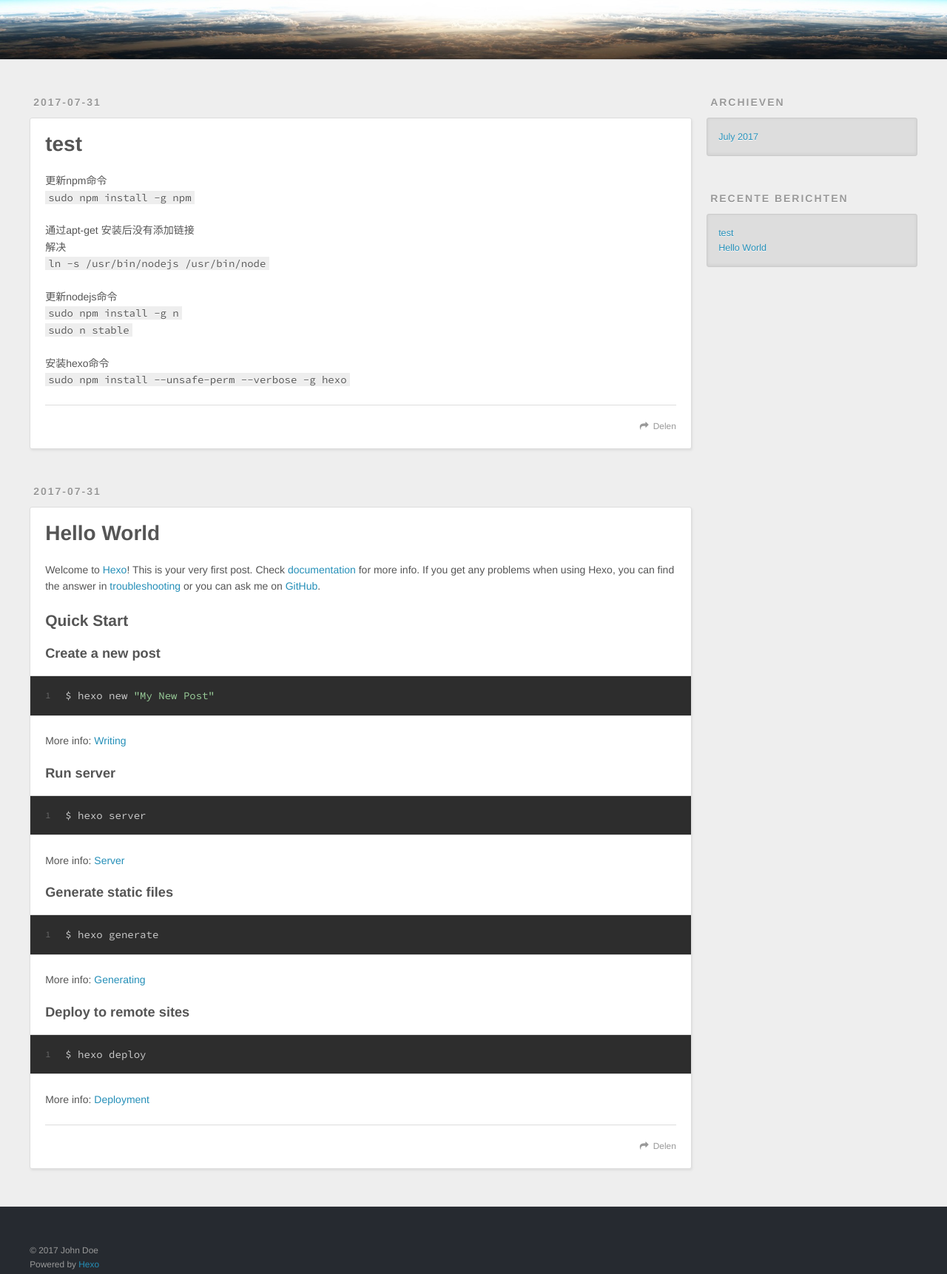
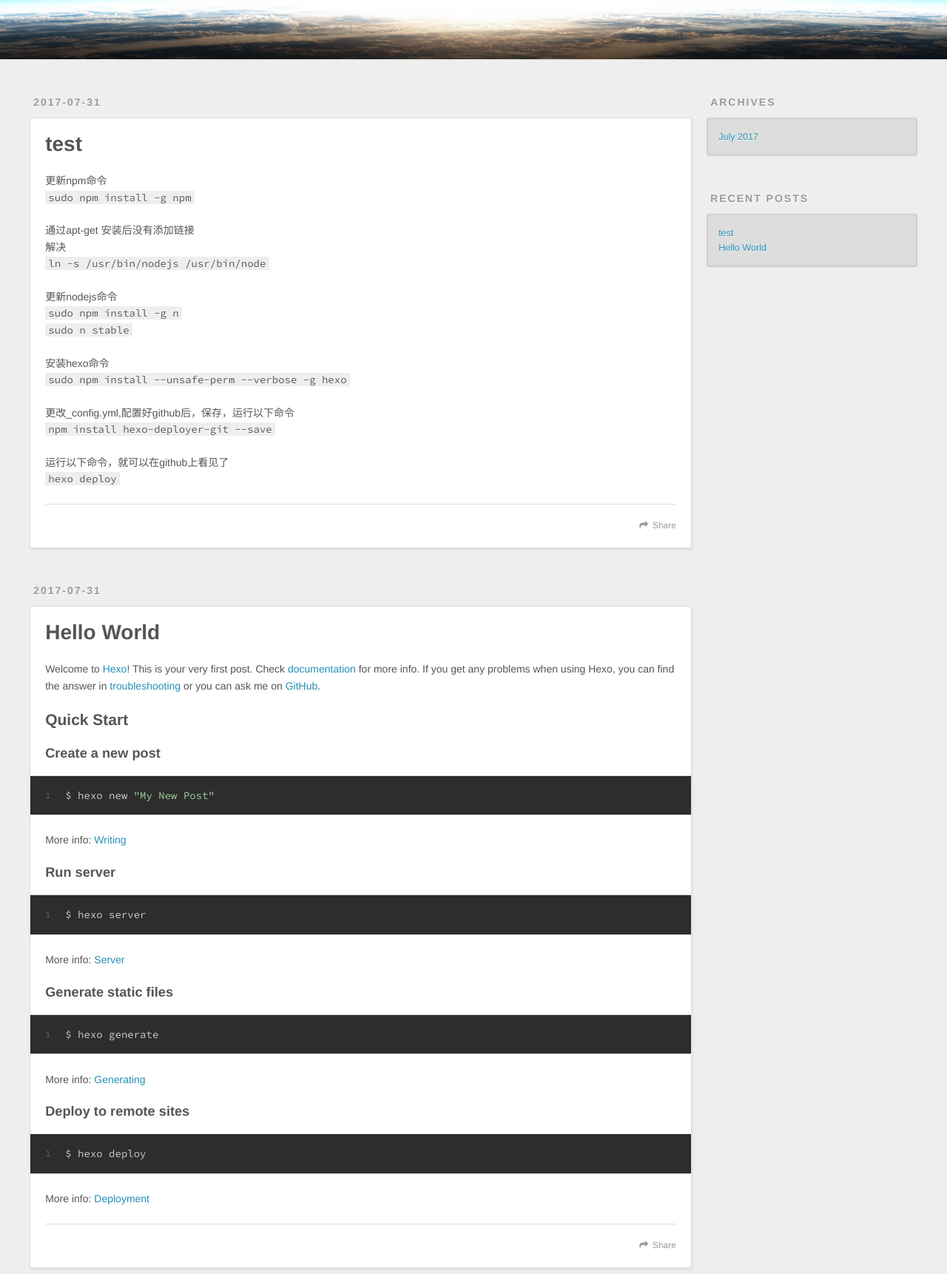
Before and after one commit to LydonFly/LydonFly.github.io, a plain HTML site: page index.html in a window 1280 px wide. Shown: the part 220-1942 px from the top of the page at 74% size. Drawn offline with nearby package versions, Linux system fonts and the light colour scheme.

Commit message:
Site updated: 2017-07-31 19:12:00

```diff
--- a/index.html
+++ b/index.html
@@ -50,7 +50,7 @@
 
           <a id="nav-rss-link" class="nav-icon" href="/atom.xml" title="RSS Feed"></a>
 
-        <a id="nav-search-btn" class="nav-icon" title="Zoeken"></a>
+        <a id="nav-search-btn" class="nav-icon" title="Search"></a>
       </nav>
       <div id="search-form-wrap">
         <form action="//google.com/search" method="get" accept-charset="UTF-8" class="search-form"><input type="search" name="q" class="search-form-input" placeholder="Search"><button type="submit" class="search-form-submit">&#xF002;</button><input type="hidden" name="sitesearch" value="http://yoursite.com"></form>
@@ -87,11 +87,13 @@
 <p>通过apt-get 安装后没有添加链接<br>解决<br><code>ln -s /usr/bin/nodejs /usr/bin/node</code></p>
 <p>更新nodejs命令<br><code>sudo npm install -g n</code><br><code>sudo n stable</code></p>
 <p>安装hexo命令<br><code>sudo npm install --unsafe-perm --verbose -g hexo</code></p>
+<p>更改_config.yml,配置好github后，保存，运行以下命令<br><code>npm install hexo-deployer-git --save</code></p>
+<p>运行以下命令，就可以在github上看见了<br><code>hexo deploy</code></p>
 
 
     </div>
     <footer class="article-footer">
-      <a data-url="http://yoursite.com/2017/07/31/test/" data-id="cj5rzbsaf0001kmgfe4bj4ea8" class="article-share-link">Delen</a>
+      <a data-url="http://yoursite.com/2017/07/31/test/" data-id="cj5s21oab0000fbgfpacqr42x" class="article-share-link">Share</a>
 
 
     </footer>
@@ -136,7 +138,7 @@
 
     </div>
     <footer class="article-footer">
-      <a data-url="http://yoursite.com/2017/07/31/hello-world/" data-id="cj5rzbsab0000kmgfj9z1j2lj" class="article-share-link">Delen</a>
+      <a data-url="http://yoursite.com/2017/07/31/hello-world/" data-id="cj5s21oaf0001fbgf9j7tnv02" class="article-share-link">Share</a>
 
 
     </footer>
@@ -161,7 +163,7 @@
 
 
   <div class="widget-wrap">
-    <h3 class="widget-title">Archieven</h3>
+    <h3 class="widget-title">Archives</h3>
     <div class="widget">
       <ul class="archive-list"><li class="archive-list-item"><a class="archive-list-link" href="/archives/2017/07/">July 2017</a></li></ul>
     </div>
@@ -171,7 +173,7 @@
 
 
   <div class="widget-wrap">
-    <h3 class="widget-title">Recente berichten</h3>
+    <h3 class="widget-title">Recent Posts</h3>
     <div class="widget">
       <ul>
 
```
Also changed, not shown: 2017/07/31/hello-world/index.html (+5 -5 lines), 2017/07/31/test/index.html (+11 -9 lines), archives/2017/07/index.html (+4 -4 lines), archives/2017/index.html (+4 -4 lines), archives/index.html (+4 -4 lines).
